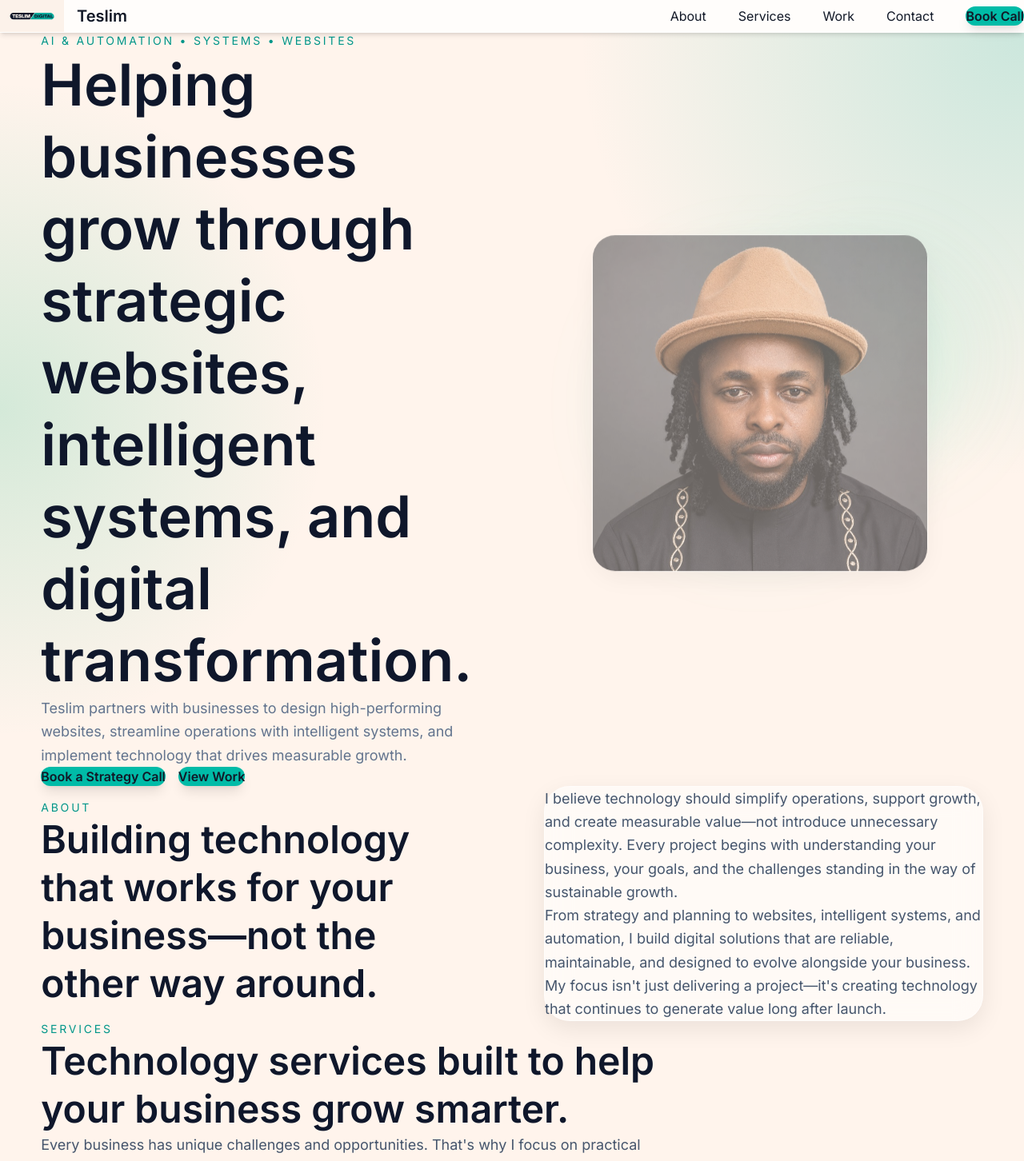
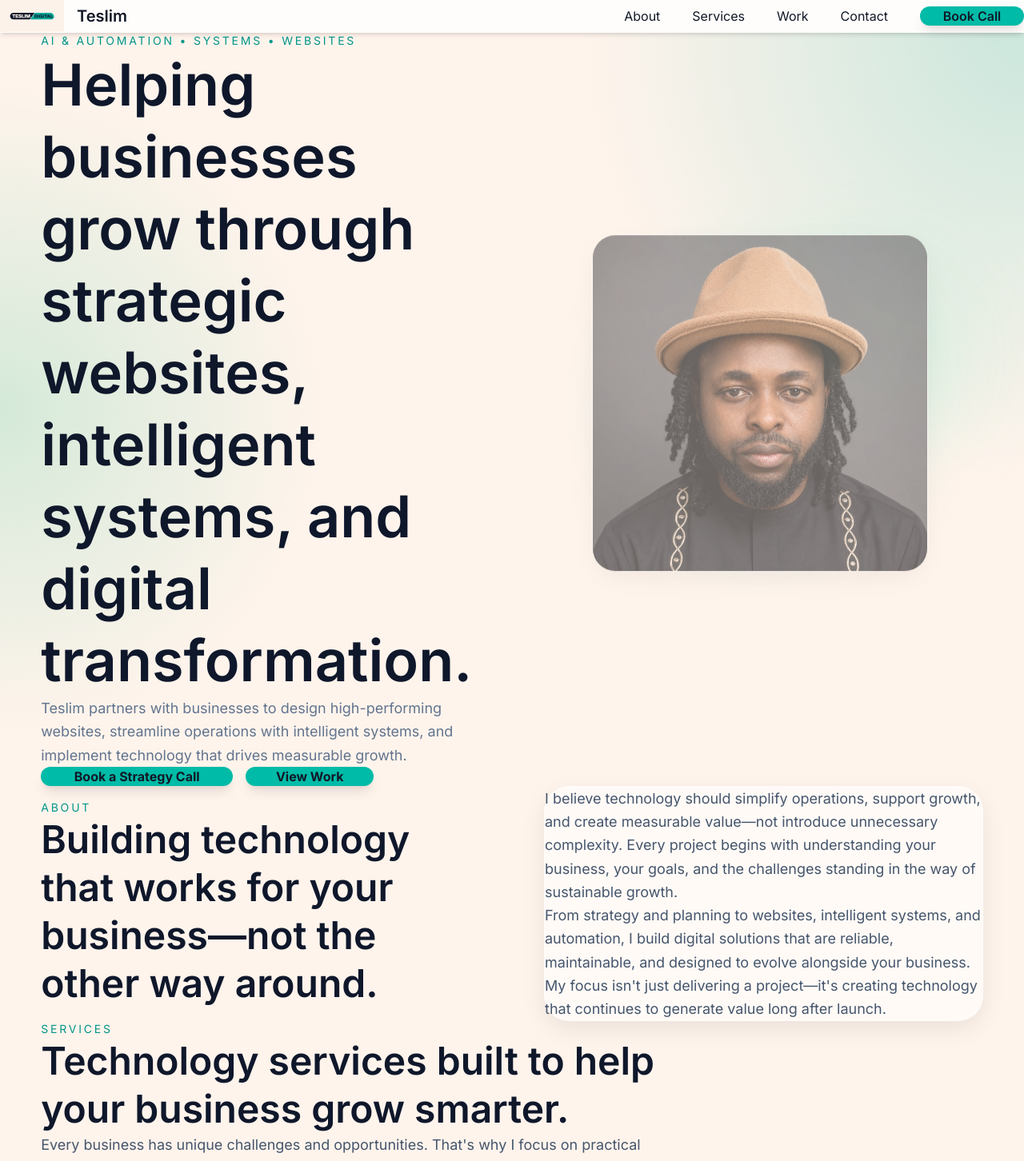
Before and after one commit to 0xTes/Tes-portfolio-site, a React (Vite) app: page / in a window 1280 px wide. Shown: the top 1452 px of the page at 80% size. Built offline with nearby package versions, Linux system fonts and the light colour scheme.

Commit message:
refine CTA button spacing

```diff
--- a/src/components/Hero.jsx
+++ b/src/components/Hero.jsx
@@ -38,14 +38,14 @@ function Hero() {
           <div className="mt-12 flex flex-wrap gap-4">
             <a
               href="#contact"
-              className="rounded-full bg-teal-500 px-8 py-4 font-semibold text-white shadow-lg transition-all duration-300 hover:-translate-y-0.5 hover:bg-teal-600 hover:shadow-xl focus-visible:outline-none focus-visible:ring-2 focus-visible:ring-teal-500 focus-visible:ring-offset-2 motion-reduce:transition-none motion-reduce:hover:translate-y-0"
+              className="inline-flex min-w-[240px] items-center justify-center rounded-full bg-teal-500 px-8 py-4 font-bold text-white shadow-lg transition-all duration-300 hover:-translate-y-0.5 hover:bg-teal-600 hover:shadow-xl focus-visible:outline-none focus-visible:ring-2 focus-visible:ring-teal-500 focus-visible:ring-offset-2 motion-reduce:transition-none motion-reduce:hover:translate-y-0"
             >
               Book a Strategy Call
             </a>
 
             <a
               href="#work"
-              className="rounded-full bg-teal-500 px-8 py-4 font-semibold text-white shadow-lg transition-all duration-300 hover:-translate-y-0.5 hover:bg-teal-600 hover:shadow-xl focus-visible:outline-none focus-visible:ring-2 focus-visible:ring-teal-500 focus-visible:ring-offset-2 motion-reduce:transition-none motion-reduce:hover:translate-y-0"
+              className="inline-flex min-w-[160px] items-center justify-center rounded-full bg-teal-500 px-8 py-4 font-bold text-white shadow-lg transition-all duration-300 hover:-translate-y-0.5 hover:bg-teal-600 hover:shadow-xl focus-visible:outline-none focus-visible:ring-2 focus-visible:ring-teal-500 focus-visible:ring-offset-2 motion-reduce:transition-none motion-reduce:hover:translate-y-0"
             >
               View Work
             </a>
--- a/src/components/Navbar.jsx
+++ b/src/components/Navbar.jsx
@@ -95,7 +95,7 @@ export default function Navbar() {
 
             <a
               href="#contact"
-              className="rounded-full bg-teal-500 px-7 py-3 font-semibold text-white shadow-lg transition-all duration-300 hover:-translate-y-0.5 hover:bg-teal-600 hover:shadow-xl focus-visible:outline-none focus-visible:ring-2 focus-visible:ring-teal-500 focus-visible:ring-offset-2 motion-reduce:transition-none motion-reduce:hover:translate-y-0"
+              className="inline-flex min-w-[130px] items-center justify-center rounded-full bg-teal-500 px-8 py-3.5 font-semibold text-white shadow-lg transition-all duration-300 hover:-translate-y-0.5 hover:bg-teal-600 hover:shadow-xl focus-visible:outline-none focus-visible:ring-2 focus-visible:ring-teal-500 focus-visible:ring-offset-2 motion-reduce:transition-none motion-reduce:hover:translate-y-0"
             >
               Book Call
             </a>
@@ -159,7 +159,7 @@ export default function Navbar() {
               <a
                 href="#contact"
                 onClick={closeMenu}
-                className="rounded-full bg-teal-500 px-7 py-3 text-center font-semibold text-white shadow-lg transition-all duration-300 hover:-translate-y-0.5 hover:bg-teal-600 hover:shadow-xl focus-visible:outline-none focus-visible:ring-2 focus-visible:ring-teal-500 focus-visible:ring-offset-2 motion-reduce:transition-none motion-reduce:hover:translate-y-0"
+                className="inline-flex min-w-[130px] items-center justify-center rounded-full bg-teal-500 px-8 py-3.5 text-center font-semibold text-white shadow-lg transition-all duration-300 hover:-translate-y-0.5 hover:bg-teal-600 hover:shadow-xl focus-visible:outline-none focus-visible:ring-2 focus-visible:ring-teal-500 focus-visible:ring-offset-2 motion-reduce:transition-none motion-reduce:hover:translate-y-0"
               >
                 Book Call
               </a>
```
